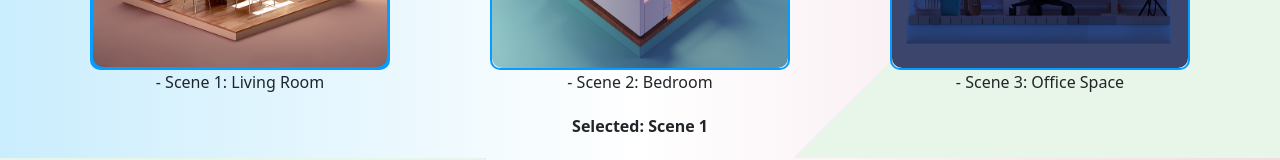
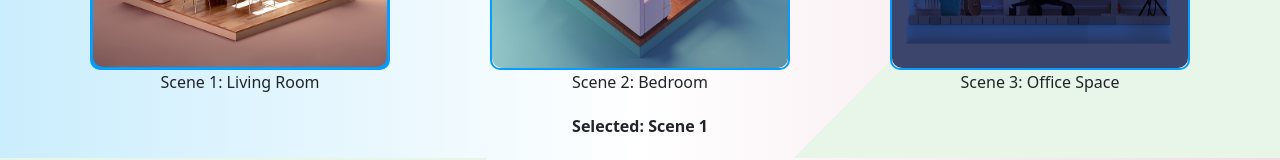
Before and after one commit to DLOVRIC2/designdive, a React (Create React App) app in the folder frontend/: page /generate in a window 1280 px wide. Shown: the part 506-666 px from the top of the page. Built offline with nearby package versions, Linux system fonts and the light colour scheme.

Commit message:
Class added for text under pictures

```diff
--- a/frontend/src/features/Generate.jsx
+++ b/frontend/src/features/Generate.jsx
@@ -29,19 +29,19 @@ const Generate = () => {
             <div className={`scene-box ${selectedScene === 1 ? 'selected' : ''}`} onClick={() => handleSceneSelection(1)}>
             <img src={img1} alt='Scene 1' />
             </div>
-            <div>- Scene 1: Living Room</div>
+            <div className='scene-text'>Scene 1: Living Room</div>
         </div>
         <div className="scene">
             <div className={`scene-box ${selectedScene === 2 ? 'selected' : ''}`} onClick={() => handleSceneSelection(2)}>
             <img src={img2} alt='Scene 2' />
             </div>
-            <div>- Scene 2: Bedroom</div>
+            <div className='scene-text'>Scene 2: Bedroom</div>
         </div>
         <div className="scene">
             <div className={`scene-box ${selectedScene === 3 ? 'selected' : ''}`} onClick={() => handleSceneSelection(3)}>
             <img src={img3} alt='Scene 3' />
             </div>
-            <div>- Scene 3: Office Space</div>
+            <div className='scene-text'>Scene 3: Office Space</div>
         </div>
     </div>
 
```
